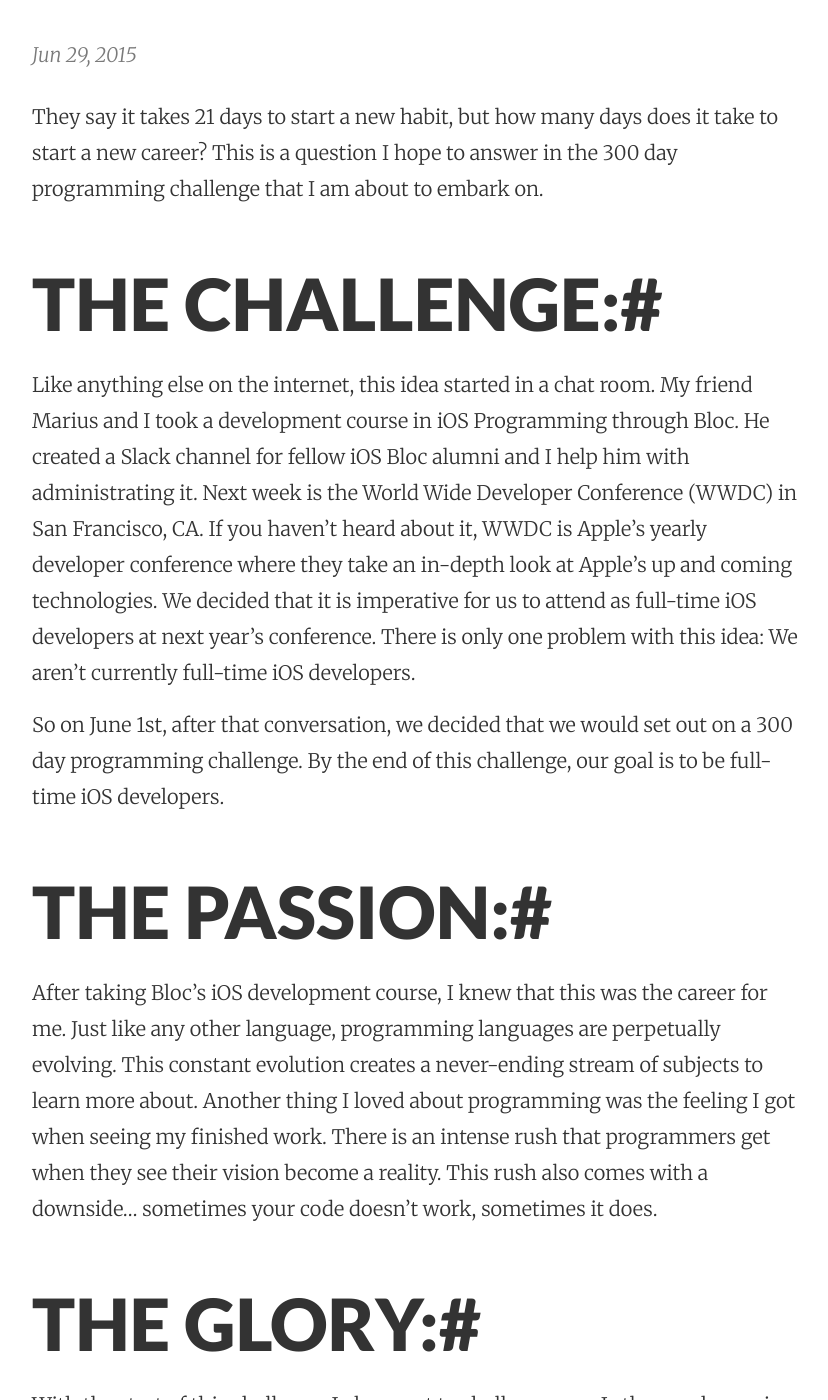
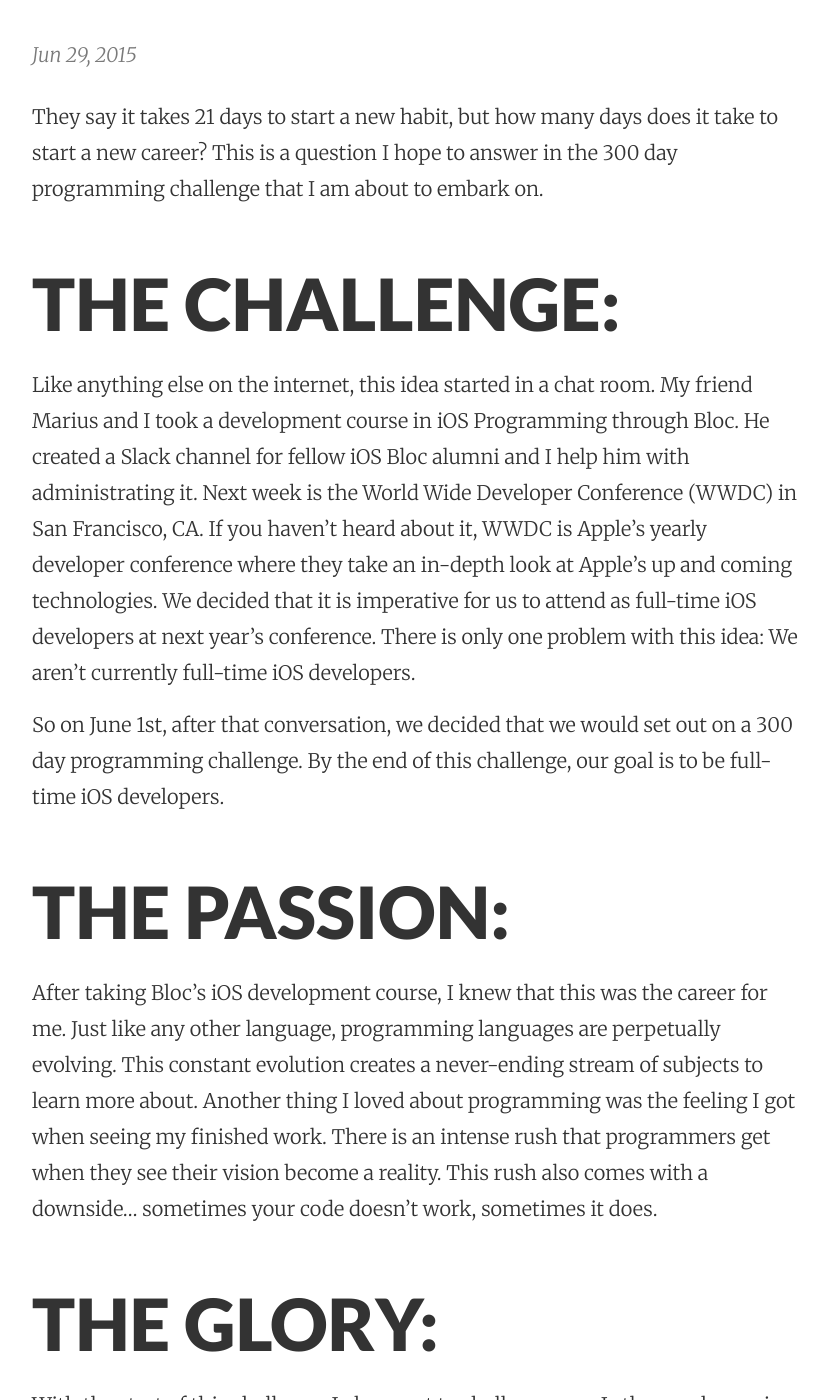
Before and after one commit to Jrjungemann/Jrjungemann.github.io, a Jekyll site: the page built from _posts/2015-06-29-300-day-programming-challenge.markdown, in a window 1280 px wide and 1400 px high, scrolled down 400 px. Shown: the whole window, without its empty margins (224-1052 px from the left). Built offline with Jekyll 4.4.1, drawn with Linux system fonts in a browser that asks for light colours.

```diff
--- a/_posts/2015-06-29-300-day-programming-challenge.markdown
+++ b/_posts/2015-06-29-300-day-programming-challenge.markdown
@@ -5,15 +5,18 @@ layout: post
 ---
 They say it takes 21 days to start a new habit, but how many days does it take to start a new career? This is a question I hope to answer in the 300 day programming challenge that I am about to embark on.
 
-#THE CHALLENGE:#
+#THE CHALLENGE:
+
 Like anything else on the internet, this idea started in a chat room. My friend Marius and I took a development course in iOS Programming through Bloc. He created a Slack channel for fellow iOS Bloc alumni and I help him with administrating it. Next week is the World Wide Developer Conference (WWDC) in San Francisco, CA. If you haven’t heard about it, WWDC is Apple’s yearly developer conference where they take an in-depth look at Apple’s up and coming technologies. We decided that it is imperative for us to attend as full-time iOS developers at next year’s conference. There is only one problem with this idea: We aren’t currently full-time iOS developers.
 
 So on June 1st, after that conversation, we decided that we would set out on a 300 day programming challenge. By the end of this challenge, our goal is to be full-time iOS developers.
 
-#THE PASSION:#
+#THE PASSION:
+
 After taking Bloc’s iOS development course, I knew that this was the career for me. Just like any other language, programming languages are perpetually evolving. This constant evolution creates a never-ending stream of subjects to learn more about. Another thing I loved about programming was the feeling I got when seeing my finished work. There is an intense rush that programmers get when they see their vision become a reality. This rush also comes with a downside… sometimes your code doesn't work, sometimes it does.
 
-#THE GLORY:#
+#THE GLORY:
+
 With the start of this challenge, I also want to challenge you. Is there a change in your life that you want to make? Is there something that is so close within your reach that you can just feel it? Go out and do that thing. Make small steps every day. You only get one shot at this life, and your passions are something you should pursue.
 
 As Theodore Roosevelt once said:
```
